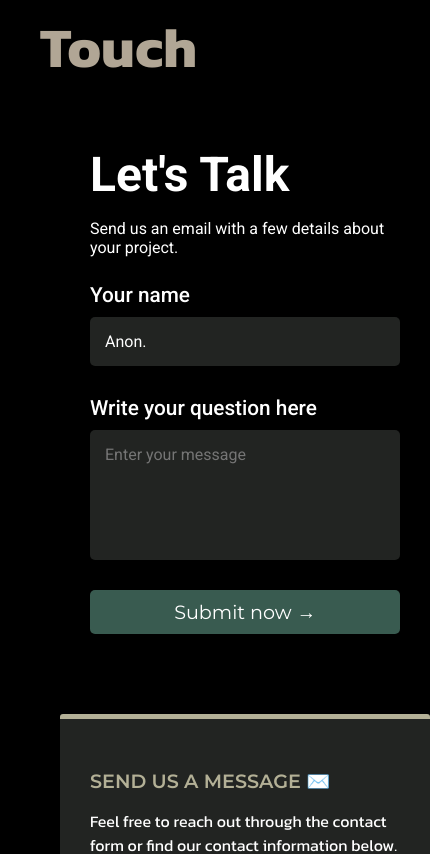
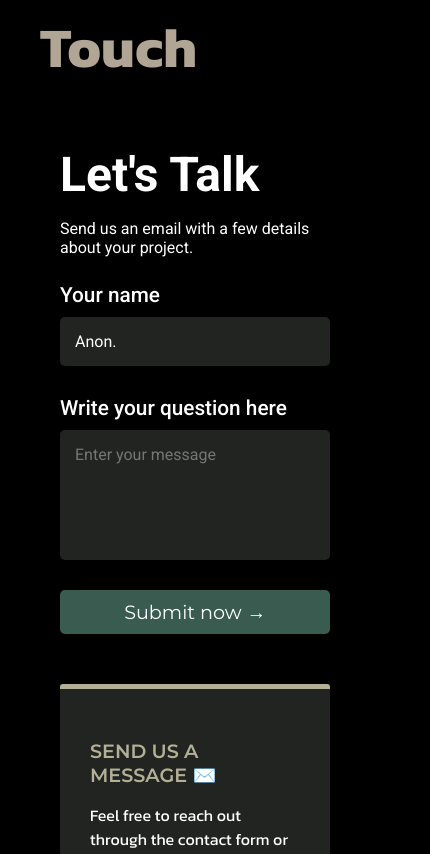
Before and after one commit to sachinky09/Gym_Project, a React (Create React App) app in the folder client/: page / in a window 390 px wide. Shown: the part 8920-9774 px from the top of the page, 430 px wide, since content can reach past the window. Built offline with nearby package versions, Linux system fonts and the light colour scheme; no server answers.

Commit message:
Form responsiveness

```diff
--- a/client/src/components/Form/Form.css
+++ b/client/src/components/Form/Form.css
@@ -46,12 +46,11 @@
 
 .content {
   display: flex;
+  flex-direction: row;
   justify-content: space-between;
-  flex-wrap: wrap;
 }
 
 .contact-info {
-  width: 35%;
   padding: 30px;
   border-radius: 3px;
   border-top: 5px solid #b3b096;
@@ -85,11 +84,11 @@
 }
 
 .contact-form {
-  width: 45%;
   padding-bottom: 30px;
   padding: 20px;
   border-radius: 10px;
   box-shadow: var(--box-shadow);
+  min-width: 45vw;
 }
 
 .contact-form form {
@@ -140,15 +139,8 @@
   background-color: var(--button-hover-color);
 }
 
-@media (max-width: 768px) {
+@media (width < 800px) {
   .content {
     flex-direction: column;
-    align-items: center;
-  }
-
-  .contact-info,
-  .contact-form {
-    width: 100%;
-    margin-bottom: 30px;
   }
 }
```
